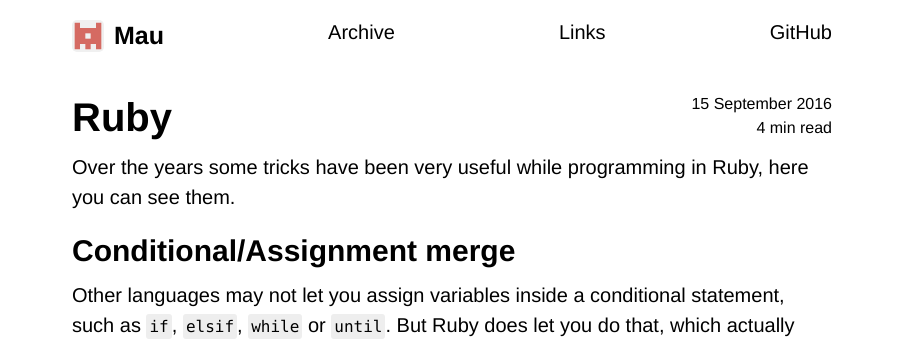
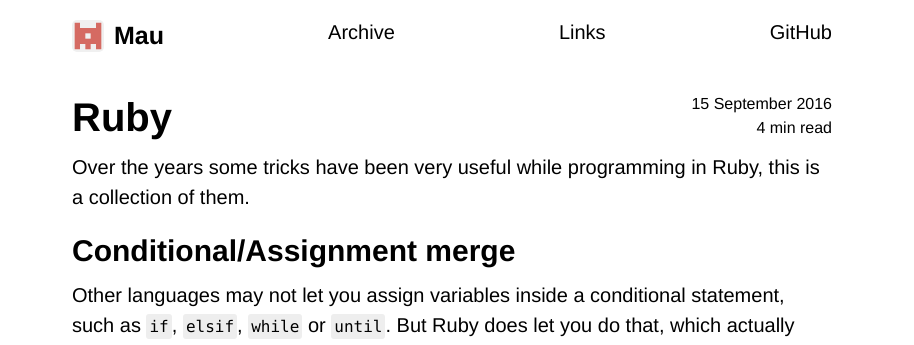
Before and after one commit to Maumagnaguagno/maumagnaguagno.github.io, a Jekyll site: the page built from ruby.md, in a window 1280 px wide and 900 px high. Shown: the top 345 px of the window, without its empty margins (188-1102 px from the left). Built offline with Jekyll 4.4.1, drawn with Linux system fonts in a browser that asks for light colours; our own code applies the rules of GitHub Pages for plain Markdown files.

Commit message:
Rephrase introduction of Ruby

```diff
--- a/ruby.md
+++ b/ruby.md
@@ -6,7 +6,7 @@ category: ruby
 ---
 
 # Ruby
-Over the years some tricks have been very useful while programming in Ruby, here you can see them.
+Over the years some tricks have been very useful while programming in Ruby, this is a collection of them.
 
 ## Conditional/Assignment merge
 Other languages may not let you assign variables inside a conditional statement, such as ``if``, ``elsif``, ``while`` or ``until``.
```
